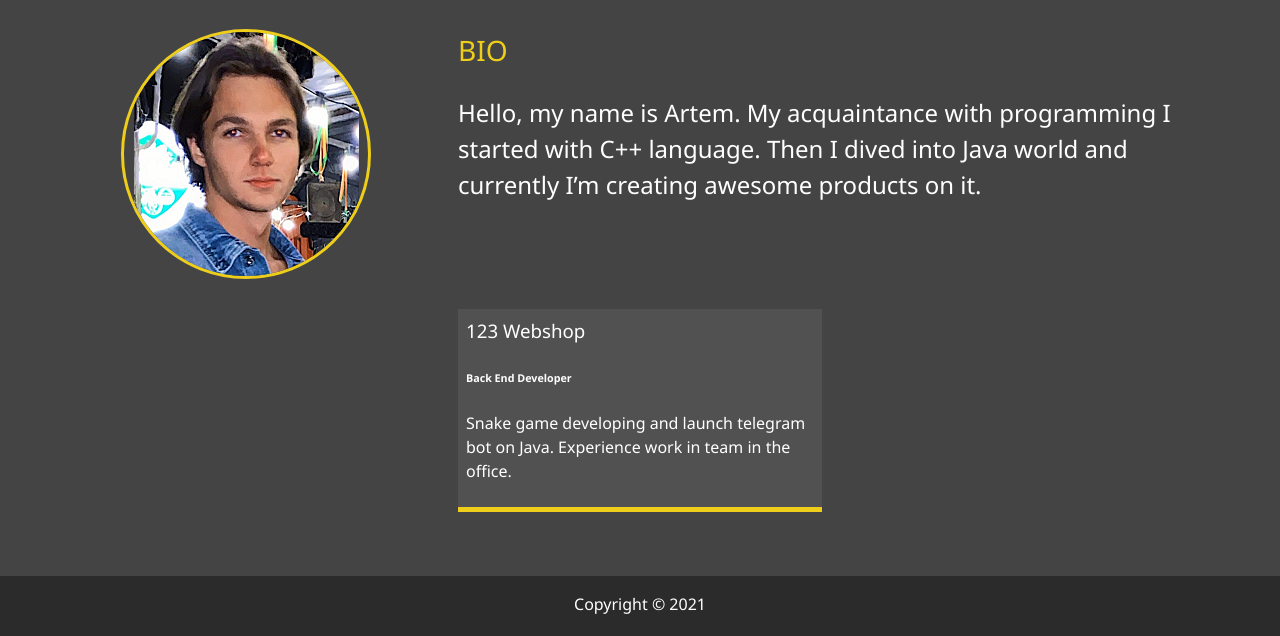
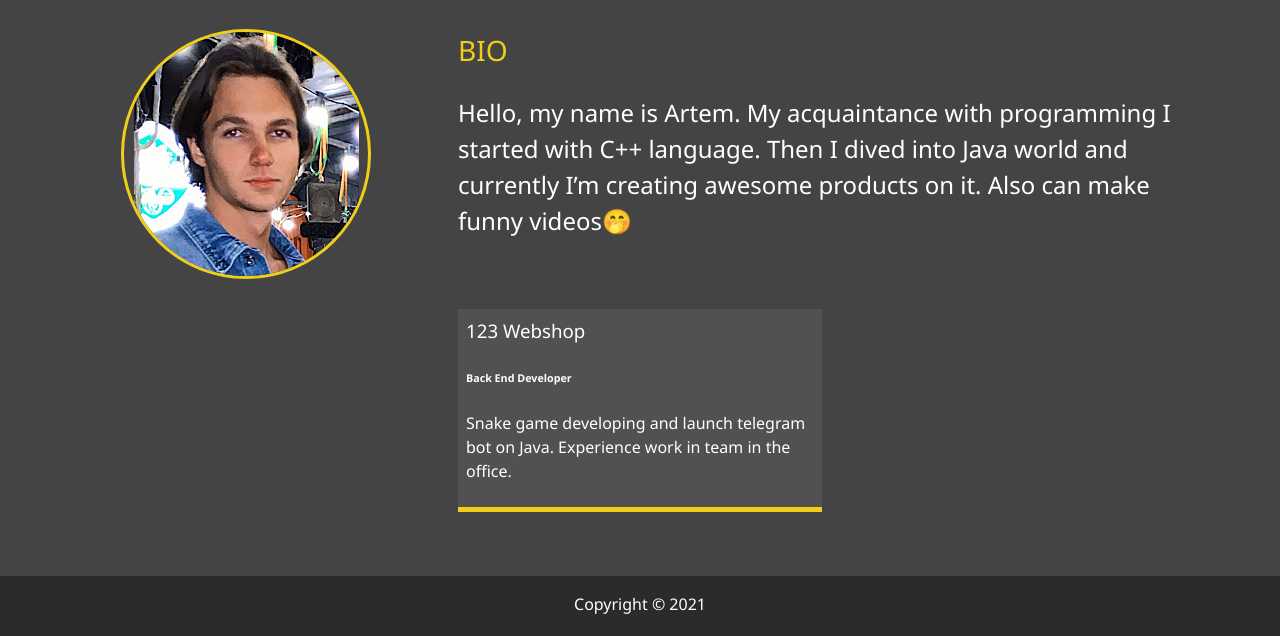
Before and after one commit to BatyrArtem/modern_portfolio, a website: page dist/about.html in a window 1280 px wide. Shown: the part 253-889 px from the top of the page. Drawn offline with Linux system fonts and the light colour scheme.

Commit message:
change bio

```diff
--- a/dist/about.html
+++ b/dist/about.html
@@ -60,7 +60,7 @@
 
             <div class="bio">
                 <h3 class="text-secondary">BIO</h3>
-                <p> Hello, my name is Artem. My acquaintance with programming I started with C++ language. Then I dived into Java world and currently I’m creating awesome products on it.</p>
+                <p> Hello, my name is Artem. My acquaintance with programming I started with C++ language. Then I dived into Java world and currently I’m creating awesome products on it. Also can make funny videos🤭</p>
             </div>
 
             <!-- <div class="job job-1">
```
